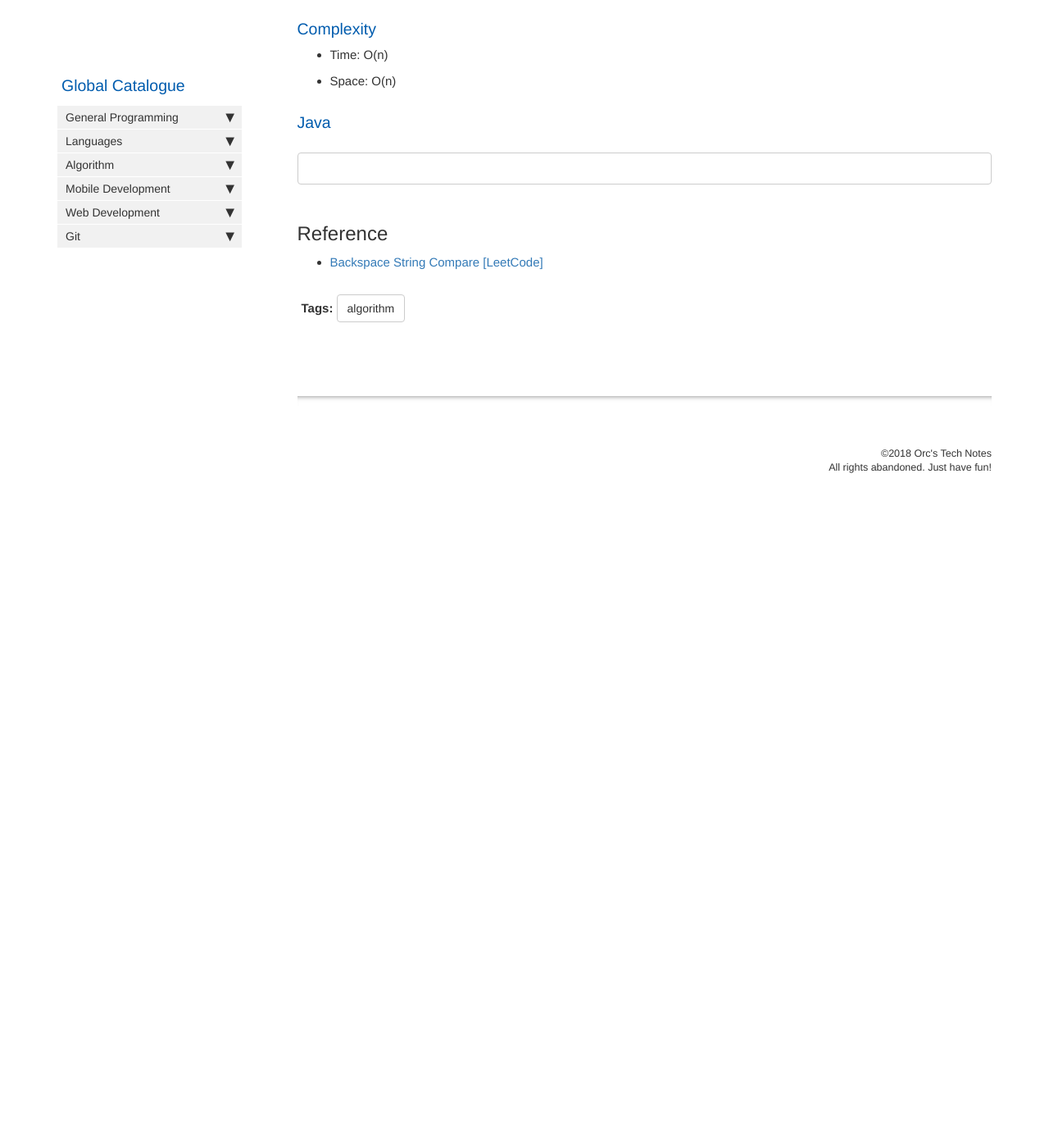
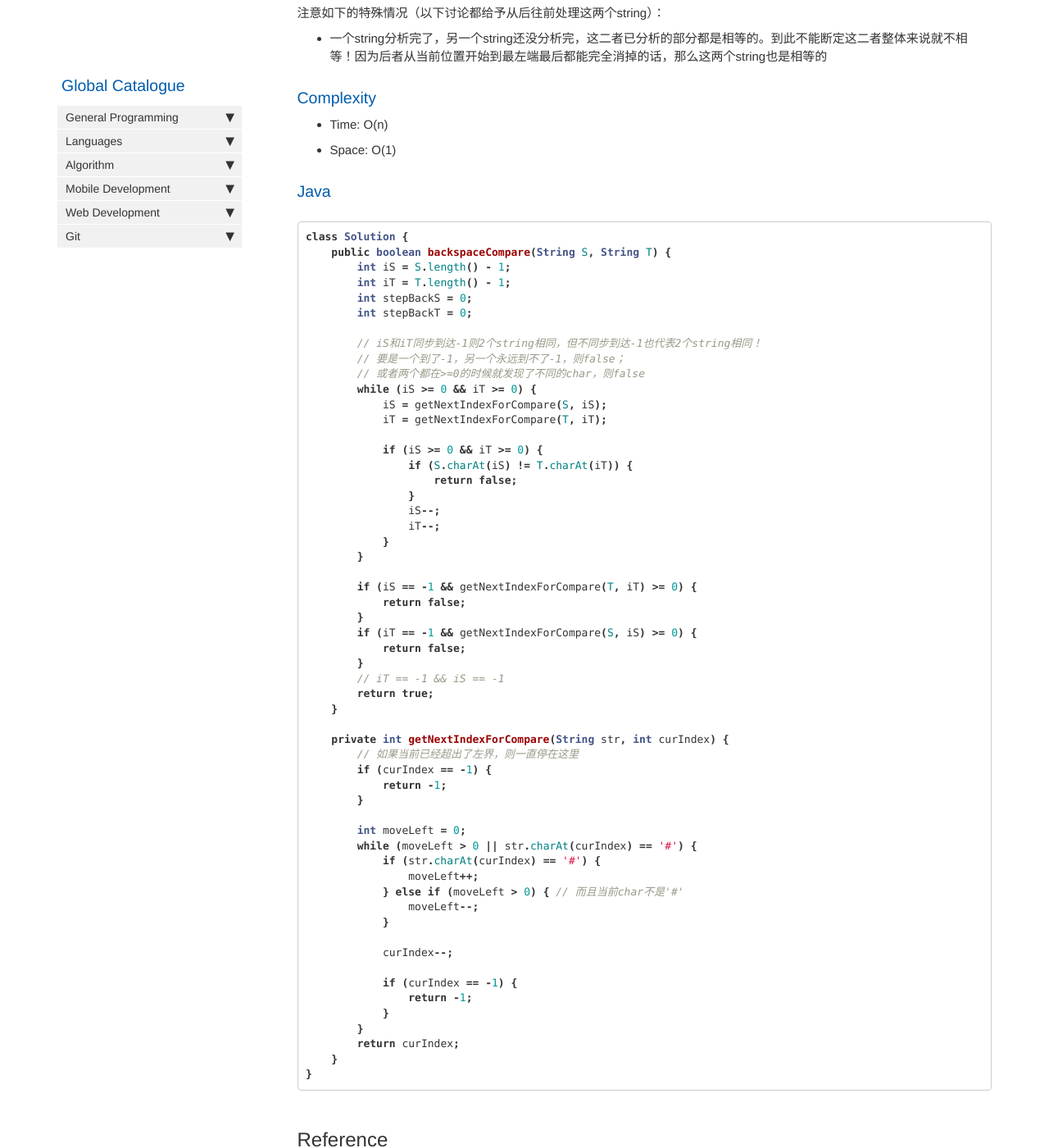
Before and after one commit to HungryOrc/hungryorc.github.io, a Jekyll site: the page built from pages/algorithm/algorithm_backspace_string_compare.md, in a window 1280 px wide and 1400 px high, scrolled down 632 px. Shown: the whole window at 82% size. Built offline with Jekyll 4.4.1, drawn with Linux system fonts in a browser that asks for light colours; nearby versions of some CDN libraries; comment, search, counter and statistics services are not loaded; before the commit the page ends 1262 px from its top, so only the background shows below that.

Commit message:
Update algorithm_backspace_string_compare.md

````diff
--- a/pages/algorithm/algorithm_backspace_string_compare.md
+++ b/pages/algorithm/algorithm_backspace_string_compare.md
@@ -23,15 +23,73 @@ Can you solve it in O(N) time and O(1) space?
   * Output: True
 
 ## Solution
-如果不要求in place解决，那么非常简单。如果要求in place，则费不少功夫，窍门在于：**从后往前**撸string！
+如果不要求in place解决，那么非常简单。如果要求in place，则费不少功夫，窍门在于：**从后往前即从右往左**撸string！
+
+注意如下的特殊情况（以下讨论都给予从后往前处理这两个string）：
+* 一个string分析完了，另一个string还没分析完，这二者已分析的部分都是相等的。到此不能断定这二者整体来说就不相等！因为后者从当前位置开始到最左端最后都能完全消掉的话，那么这两个string也是相等的
 
 ### Complexity
 * Time: O(n)
-* Space: O(n)
+* Space: O(1)
 
 ### Java
 ```java
+class Solution {
+    public boolean backspaceCompare(String S, String T) {
+        int iS = S.length() - 1;
+        int iT = T.length() - 1;
+        int stepBackS = 0;
+        int stepBackT = 0;
 
+        // iS和iT同步到达-1则2个string相同，但不同步到达-1也代表2个string相同！
+        // 要是一个到了-1，另一个永远到不了-1，则false；
+        // 或者两个都在>=0的时候就发现了不同的char，则false
+        while (iS >= 0 && iT >= 0) {
+            iS = getNextIndexForCompare(S, iS);
+            iT = getNextIndexForCompare(T, iT);
+
+            if (iS >= 0 && iT >= 0) {
+                if (S.charAt(iS) != T.charAt(iT)) {
+                    return false;
+                }
+                iS--;
+                iT--;
+            }
+        }
+
+        if (iS == -1 && getNextIndexForCompare(T, iT) >= 0) {
+            return false;
+        }
+        if (iT == -1 && getNextIndexForCompare(S, iS) >= 0) {
+            return false;
+        }
+        // iT == -1 && iS == -1
+        return true;
+    }
+
+    private int getNextIndexForCompare(String str, int curIndex) {
+        // 如果当前已经超出了左界，则一直停在这里
+        if (curIndex == -1) {
+            return -1;
+        }
+
+        int moveLeft = 0;
+        while (moveLeft > 0 || str.charAt(curIndex) == '#') {
+            if (str.charAt(curIndex) == '#') {
+                moveLeft++;
+            } else if (moveLeft > 0) { // 而且当前char不是'#'
+                moveLeft--;
+            }
+
+            curIndex--;
+
+            if (curIndex == -1) {
+                return -1;
+            }
+        }
+        return curIndex;
+    }
+}
 ```
 
 ## Reference
````
